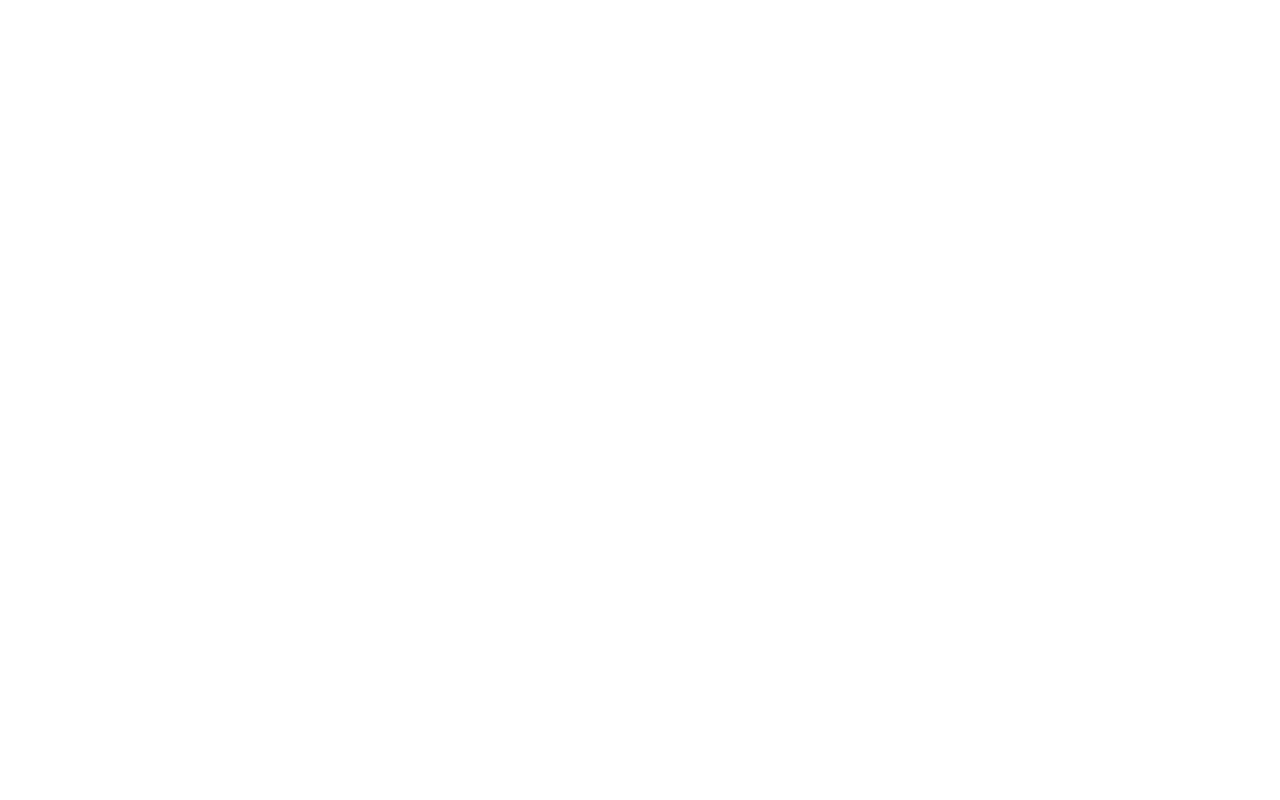
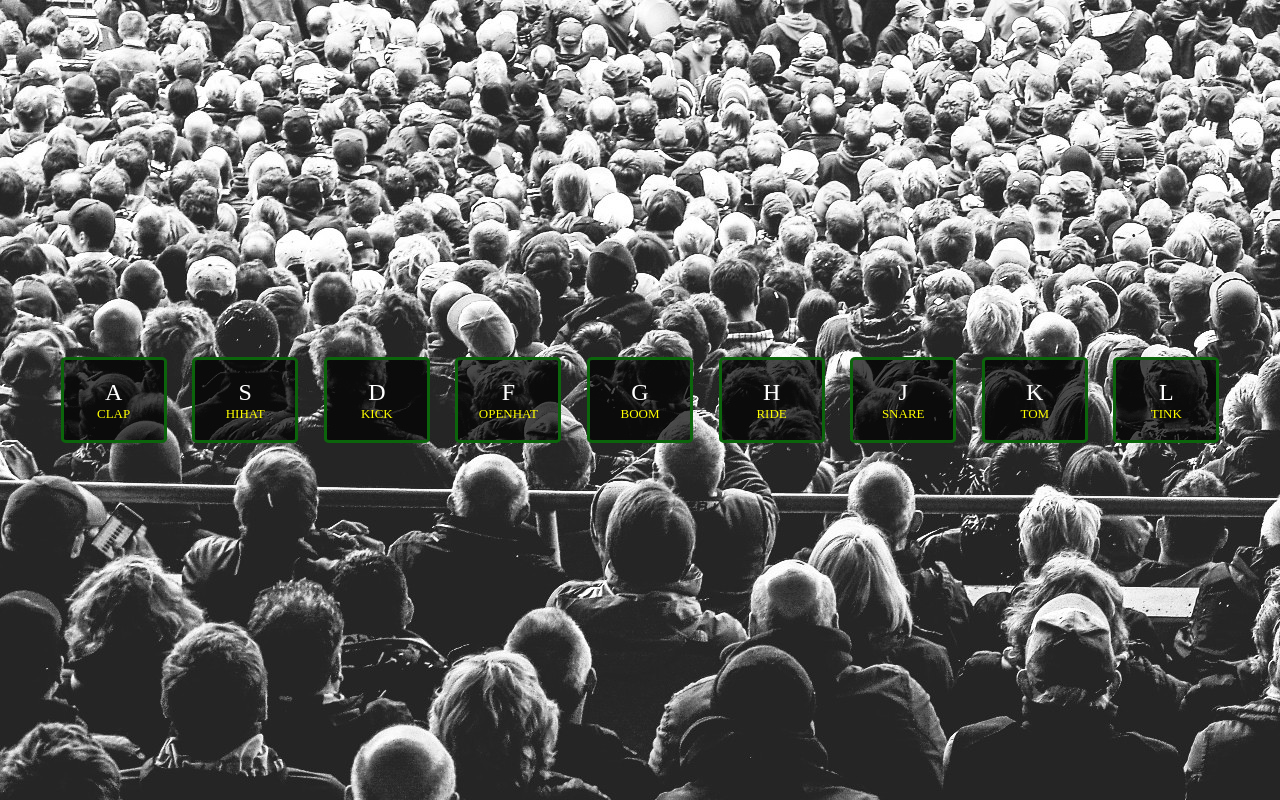
Before and after one commit to akselkirk/drumkit, a plain HTML site: page index.html in a window 1280 px wide. Drawn offline with Linux system fonts and the light colour scheme.

Commit message:
Finish index.html, write style.css add drumkit_background.

```diff
--- a/index.html
+++ b/index.html
@@ -6,9 +6,46 @@
         <title>Drumkit</title>
         <meta name="description" content="">
         <meta name="viewport" content="width=device-width, initial-scale=1">
-        <link rel="stylesheet" href="">
+        <link rel="stylesheet" href="style.css">
     </head>
     <body>
-        <img src="" alt="">
+        <div class="keyBeats">
+            <div class="beat">
+                <p class="keySign">A</p>
+                <div class="description">Clap</div>
+            </div>
+            <div class="beat">
+                <p class="keySign">S</p>
+                <div class="description">Hihat</div>
+            </div>
+            <div class="beat">
+                <p class="keySign">D</p>
+                <div class="description">Kick</div>
+            </div>
+            <div class="beat">
+                <p class="keySign">F</p>
+                <div class="description">Openhat</div>
+            </div>
+            <div class="beat">
+                <p class="keySign">G</p>
+                <div class="description">Boom</div>
+            </div>
+            <div class="beat">
+                <p class="keySign">H</p>
+                <div class="description">Ride</div>
+            </div>
+            <div class="beat">
+                <p class="keySign">J</p>
+                <div class="description">Snare</div>
+            </div>
+            <div class="beat">
+                <p class="keySign">K</p>
+                <div class="description">Tom</div>
+            </div>
+            <div class="beat">
+                <p class="keySign">L</p>
+                <div class="description">Tink</div>
+            </div>
+        </div>
     </body>
 </html>
--- /dev/null
+++ b/style.css
@@ -0,0 +1,45 @@
+body {
+    background-image: url("images/drumkit_background.jpg");
+    height: 100vh;
+    margin: auto;
+}
+
+.keyBeats {
+    width: 100%;
+    height: 100%;
+    display: flex;
+    flex-wrap: wrap;
+    gap: 2%;
+    justify-content: center;
+    align-items: center;
+}
+
+.beat {
+    width: 100px;
+    height: 80px;
+    border-radius: 5%;
+    border: 3px solid rgb(11, 101, 11);
+    background-color: rgba(0, 0, 0, 0.7);
+    display: flex;
+    flex-direction: column;
+    justify-content: center;
+    align-items: center;
+
+    &:hover {
+        border-color: rgb(150, 150, 82);
+    }
+}
+
+p {
+    color: white;
+    font-size: x-large;
+    text-transform: uppercase;
+    margin: 0;
+}
+
+.description {
+    color: yellow;
+    text-transform: uppercase;
+    font-size: small;
+    margin: 0;
+}
```
Also changed, not shown: images/drumkit_background.jpg (added).
